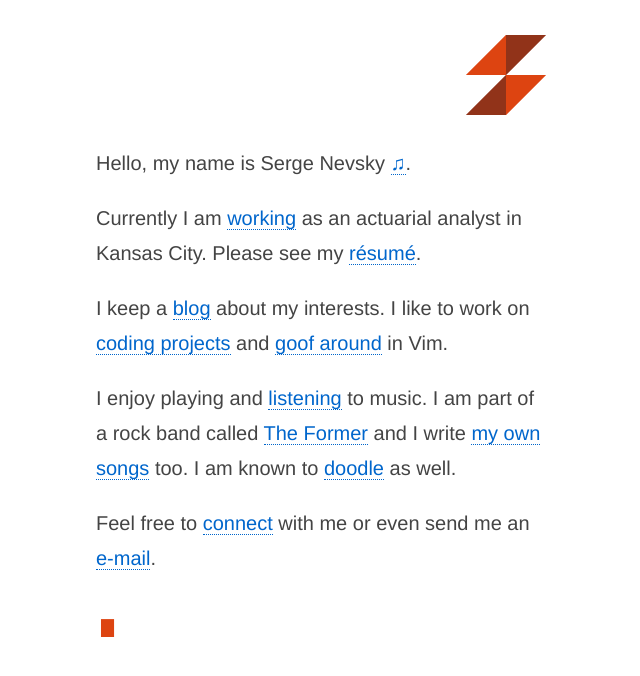
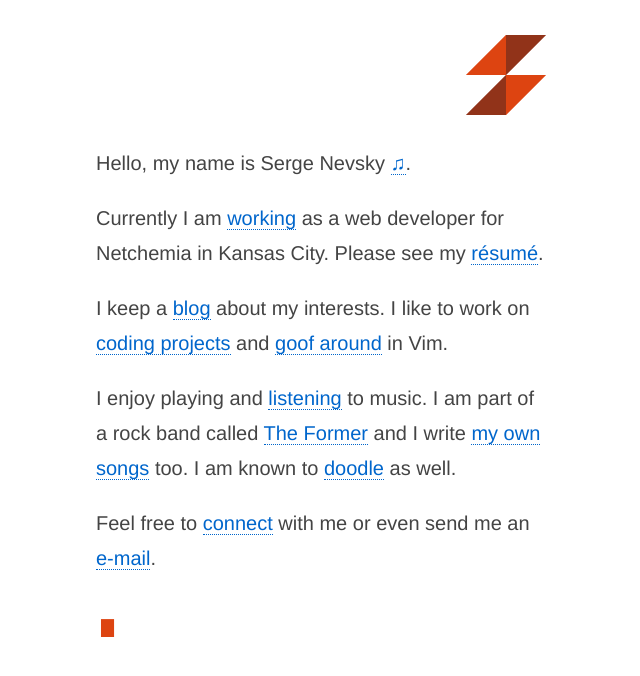
Before and after one commit to Dejital/dejital.github.com, a Jekyll site: the page built from index.html, in a window 1280 px wide. Shown: the top 676 px of the page, without its empty margins (319-959 px from the left). Built offline with Jekyll 4.4.1, drawn with Linux system fonts in a browser that asks for light colours.

Commit message:
Got a new job

```diff
--- a/index.html
+++ b/index.html
@@ -9,7 +9,7 @@
 
 <p>Hello, my name is Serge Nevsky <a href="#" onclick="document.getElementById('pronounce').play()">&#9835;</a>.</p>
 
-<p>Currently I am <a href="http://www.linkedin.com/pub/sergey-kutserubov-nevsky/59/412/b14">working</a> as an actuarial analyst in Kansas City. Please see my <a href="https://dl.dropboxusercontent.com/u/22779686/Serge%20Nevsky%20Resume.pdf">résumé</a>.</p>
+<p>Currently I am <a href="http://www.linkedin.com/pub/sergey-kutserubov-nevsky/59/412/b14">working</a> as a web developer for Netchemia in Kansas City. Please see my <a href="https://dl.dropboxusercontent.com/u/22779686/Serge%20Nevsky%20Resume.pdf">résumé</a>.</p>
 
 <p>I keep a <a href="http://blog.snevsky.com">blog</a> about my interests. I like to work on <a href="https://github.com/dejital">coding projects</a> and <a href="http://www.youtube.com/watch?v=zo_TDQNiM6k">goof around</a> in Vim.</p>
 
```
